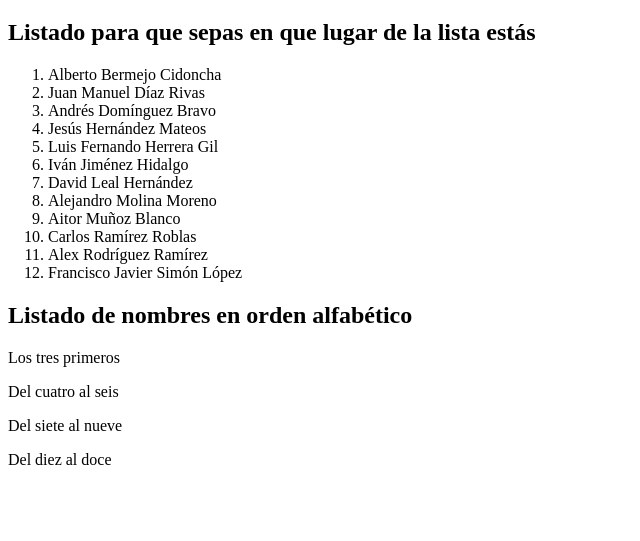
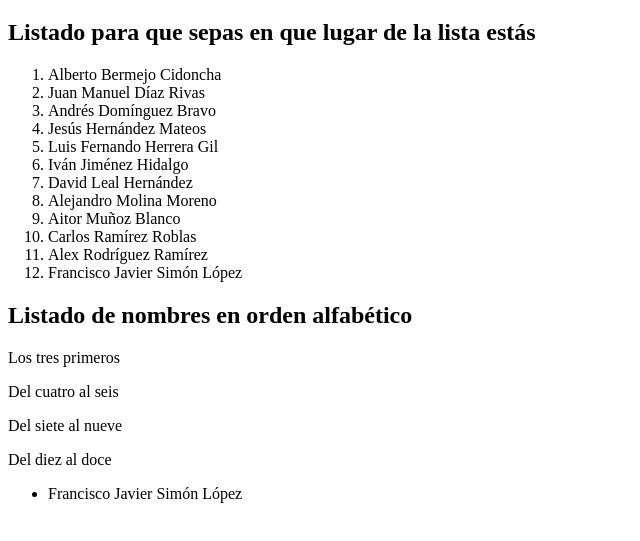
Before and after one commit to ivijh/repoClase, a plain HTML site: page paginaNombres.html in a window 1280 px wide. Shown: the part 61-602 px from the top of the page, without its empty margins (0-640 px from the left). Drawn offline with Linux system fonts and the light colour scheme.

Commit message:
Añadido mi nombre Francisco Javier Simón López

```diff
--- a/paginaNombres.html
+++ b/paginaNombres.html
@@ -27,18 +27,26 @@
         <p>Los tres primeros</p>
         <ul>
 
+
+
         </ul>
         <p>Del cuatro al seis</p>
         <ul>
+
+
 
         </ul>
         <p>Del siete al nueve</p>
         <ul>
 
+
+
         </ul>
         <p>Del diez al doce</p>
         <ul>
 
+
+            <li>Francisco Javier Simón López</li>
         </ul>
 
     </body>
```
